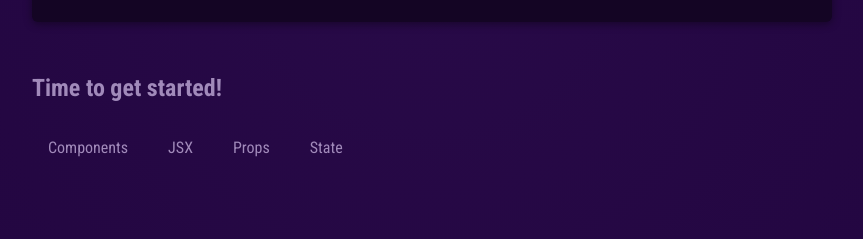
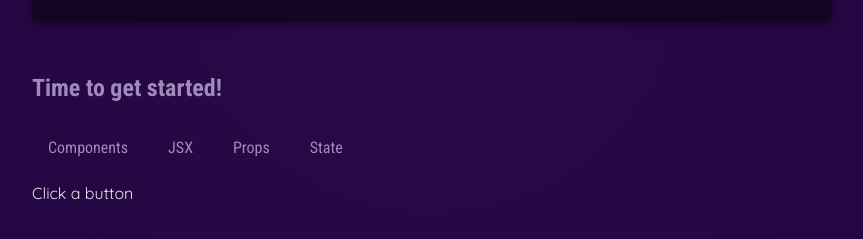
Before and after one commit to mhjarvis/React, a React (Vite) app in the folder Tutorials/01-starting-project/: page / in a window 1280 px wide. Shown: the part 677-916 px from the top of the page, without its empty margins (208-1071 px from the left). Built offline with nearby package versions, Linux system fonts and the light colour scheme.

Commit message:
Add state example

```diff
--- a/Tutorials/01-starting-project/src/App.jsx
+++ b/Tutorials/01-starting-project/src/App.jsx
@@ -3,10 +3,13 @@ import { CORE_CONCEPTS } from "./data";
 import Header from "./components/Header/Header.jsx";
 import CoreConcept from "./components/CoreConcepts.jsx";
 import TabButton from "./components/Header/TabButton.jsx";
+import { useState } from "react";
 
 function App() {
+    const [selectedTopic, setSelectedTopic] = useState("Click a button");
+
     function handleSelect(selectedButton) {
-        console.log(selectedButton);
+        setSelectedTopic(selectedButton);
     }
 
     return (
@@ -54,6 +57,7 @@ function App() {
                             State
                         </TabButton>
                     </menu>
+                    {selectedTopic}
                 </section>
             </main>
         </div>
```
